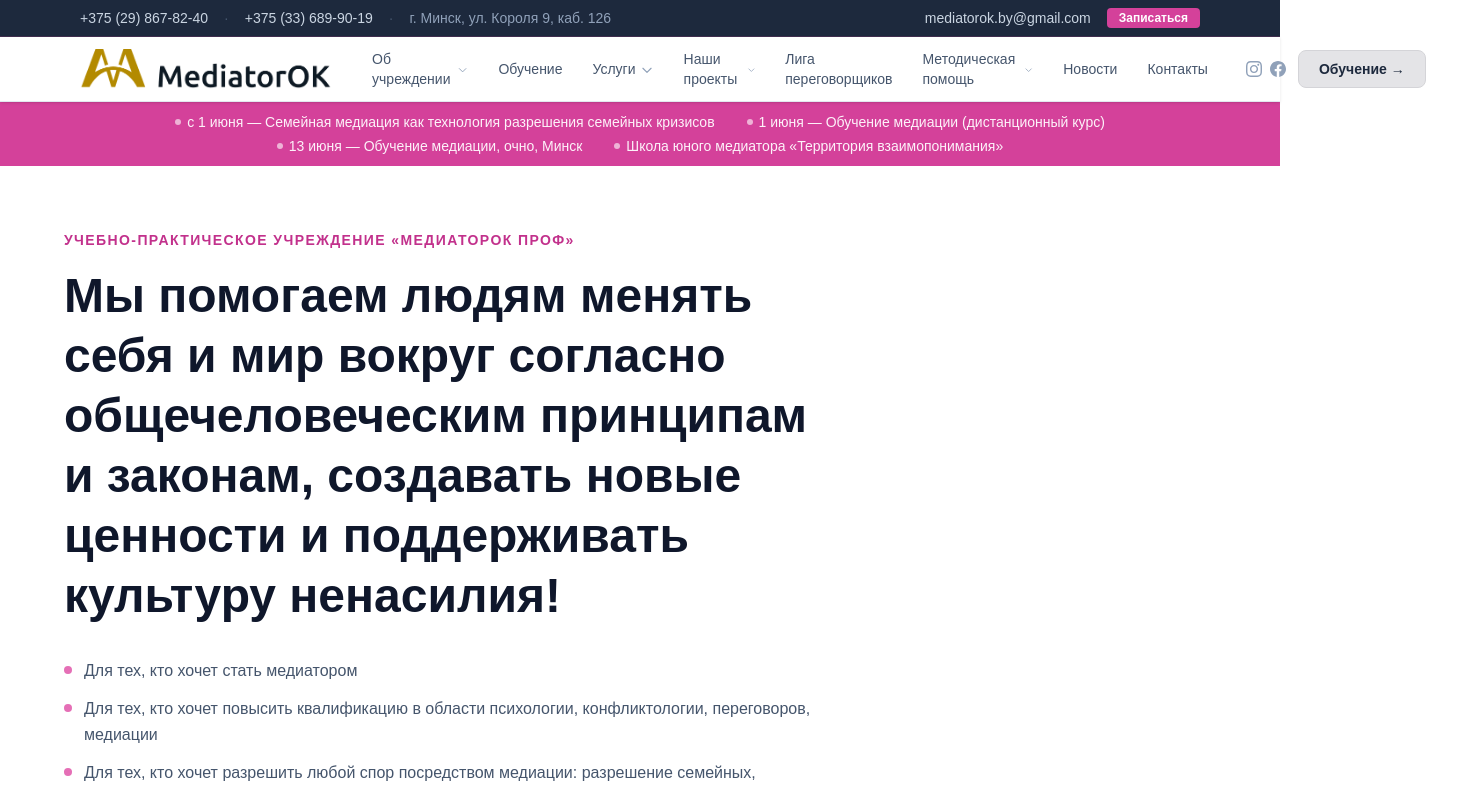
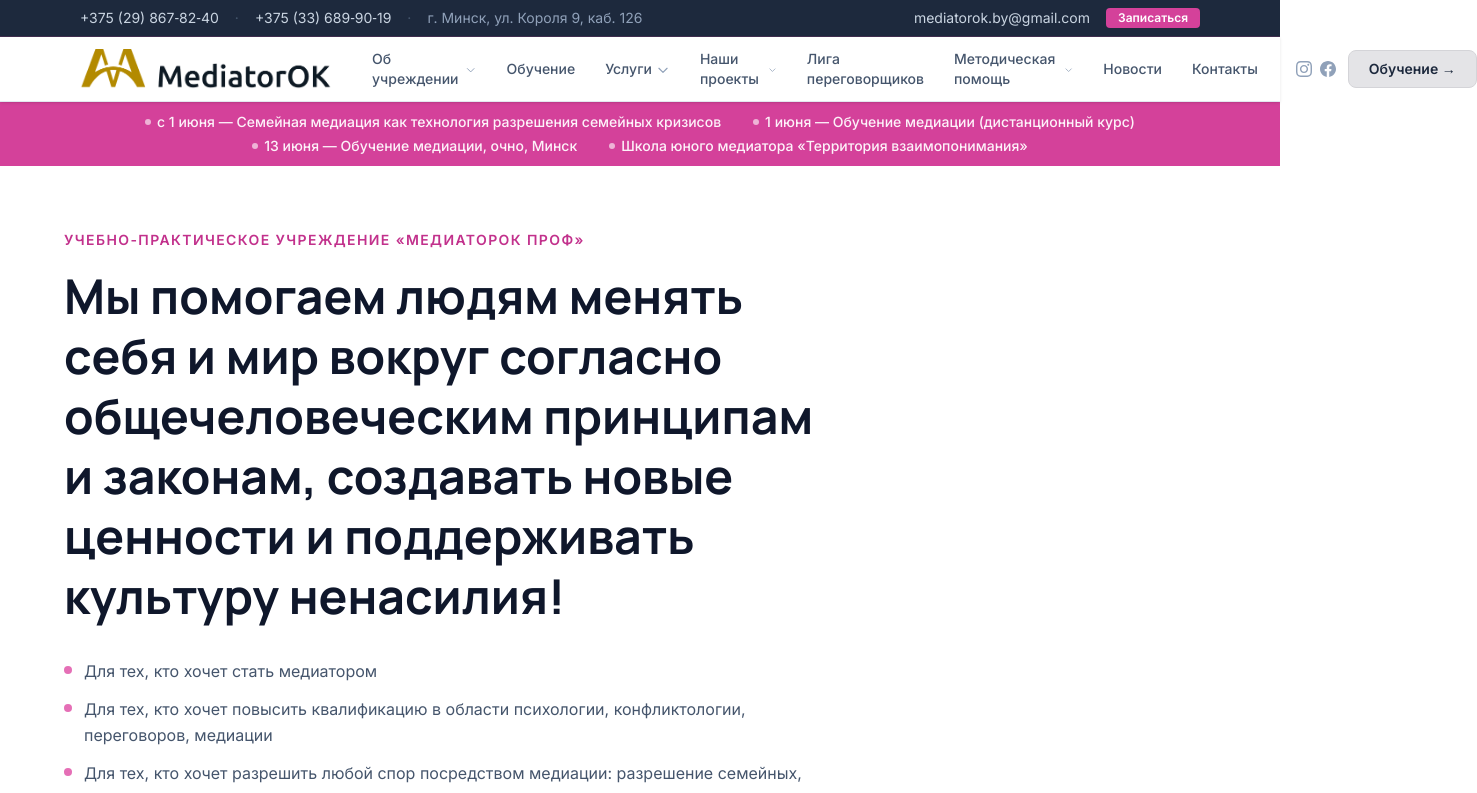
Before and after one commit to ZedMalatesta/newMediatorSite, a Next.js app: page / in a window 1280 px wide. Shown: the top 793 px of the page, 1477 px wide, since content can reach past the window. Built offline with nearby package versions, Linux system fonts and the light colour scheme.

Commit message:
feat: new fonts

```diff
--- a/app/globals.css
+++ b/app/globals.css
@@ -24,8 +24,8 @@
 @theme inline {
   --color-background: var(--background);
   --color-foreground: var(--foreground);
-  --font-sans: var(--font-geist-sans);
-  --font-mono: var(--font-geist-mono);
+  --font-sans: var(--font-inter);
+  --font-display: var(--font-manrope);
 }
 
 @media (prefers-color-scheme: dark) {
@@ -38,5 +38,16 @@
 body {
   background: var(--background);
   color: var(--foreground);
-  font-family: Arial, Helvetica, sans-serif;
+  font-family: var(--font-inter), ui-sans-serif, system-ui, sans-serif;
 }
+
+/* Manrope carries the headings; Inter handles running text. */
+h1,
+h2,
+h3,
+h4,
+h5,
+h6 {
+  font-family: var(--font-manrope), var(--font-inter), ui-sans-serif, system-ui,
+    sans-serif;
+}
--- a/app/layout.tsx
+++ b/app/layout.tsx
@@ -1,15 +1,19 @@
 import type { Metadata } from "next";
-import { Geist, Geist_Mono } from "next/font/google";
+import { Inter, Manrope } from "next/font/google";
 import "./globals.css";
 
-const geistSans = Geist({
-  variable: "--font-geist-sans",
-  subsets: ["latin"],
+// Body text. Cyrillic is required - the site is entirely in Russian.
+const inter = Inter({
+  variable: "--font-inter",
+  subsets: ["latin", "cyrillic"],
+  display: "swap",
 });
 
-const geistMono = Geist_Mono({
-  variable: "--font-geist-mono",
-  subsets: ["latin"],
+// Headings.
+const manrope = Manrope({
+  variable: "--font-manrope",
+  subsets: ["latin", "cyrillic"],
+  display: "swap",
 });
 
 export const metadata: Metadata = {
@@ -25,8 +29,8 @@
 }>) {
   return (
     <html
-      lang="en"
-      className={`${geistSans.variable} ${geistMono.variable} h-full antialiased`}
+      lang="ru"
+      className={`${inter.variable} ${manrope.variable} h-full antialiased`}
     >
       <body className="min-h-full flex flex-col">{children}</body>
     </html>
```
